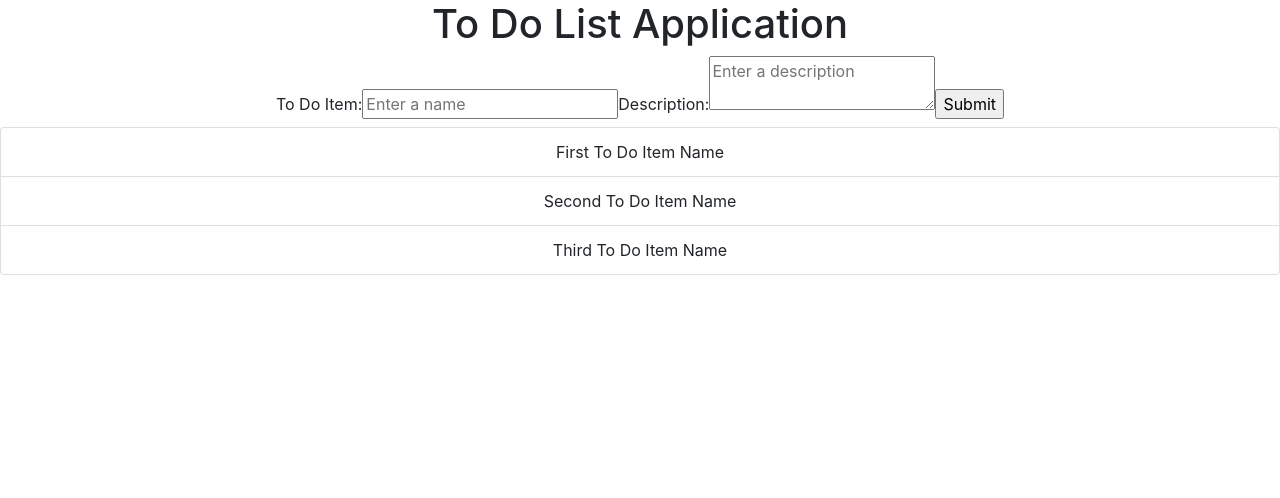
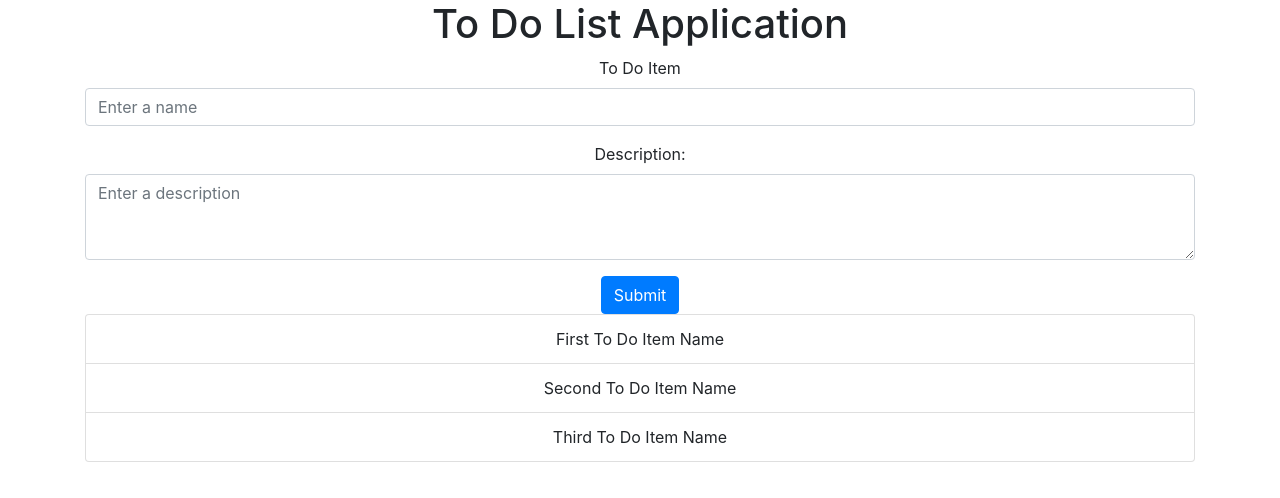
Before and after one commit to SMGEAR123/react-to-do-app, a React (Create React App) app: page / in a window 1280 px wide. Shown: the top 498 px of the page. Built offline with nearby package versions, Linux system fonts and the light colour scheme.

Commit message:
Replacing Form and Form elements with Bootstrap components and adding container class to App div tags

```diff
--- a/src/App.tsx
+++ b/src/App.tsx
@@ -3,6 +3,7 @@ import './App.css';
 import 'bootstrap/dist/css/bootstrap.min.css';
 import ListGroup from 'react-bootstrap/ListGroup';
 import Form from 'react-bootstrap/Form'
+import Button from 'react-bootstrap/Button';
 
 import { v4 as uuidv4 } from 'uuid';
 
@@ -48,10 +49,15 @@ class ToDoInput extends React.Component <{}, ToDoInputState> {
   render() {
     const stateValue: string = this.state.value;
     return (
-        <label>
-          To Do Item:
-          <input type="text" value={stateValue} onChange={this.handleChange} placeholder={this.placeholder} />
-        </label>
+      <Form.Group controlId="toDoForm.ControlInput1">
+        <Form.Label>To Do Item</Form.Label>
+        <Form.Control
+          type="text"
+          value={stateValue}
+          onChange={this.handleChange}
+          placeholder={this.placeholder}
+        />
+      </Form.Group>
     );
   }
 }
@@ -73,10 +79,15 @@ class ToDoArea extends React.Component <{}, ToDoAreaState> {
 
   render() {
     return (
-        <label>
-          Description:
-          <textarea value={this.state.value} onChange={this.handleChange} placeholder={this.placeholder}/>
-        </label>
+      <Form.Group controlId="toDoForm.ControlTextArea1">
+        <Form.Label>Description:</Form.Label>
+        <Form.Control as="textarea"
+          rows={3}
+          value={this.state.value}
+          onChange={this.handleChange}
+          placeholder={this.placeholder}
+        />
+      </Form.Group>
     );
   }
 }
@@ -112,11 +123,13 @@ class ToDoForm extends React.Component <any, ToDoFormState> {
 
   render() {
     return (
-      <form onSubmit={this.handleSubmit}>
+      <Form onSubmit={this.handleSubmit}>
         <ToDoInput />
         <ToDoArea />
-        <input type="submit" value="Submit" />
-      </form>
+        <Button variant="primary" type="submit">
+          Submit
+        </Button>
+      </Form>
     );
   }
 }
@@ -198,11 +211,9 @@ class ToDoListApp extends React.Component <{}, ToDoListAppState> {
   }
 }
 
-
-
 function App() {
   return (
-    <div className="App">
+    <div className="App container">
       <Title />
       <ToDoListApp />
 
```
